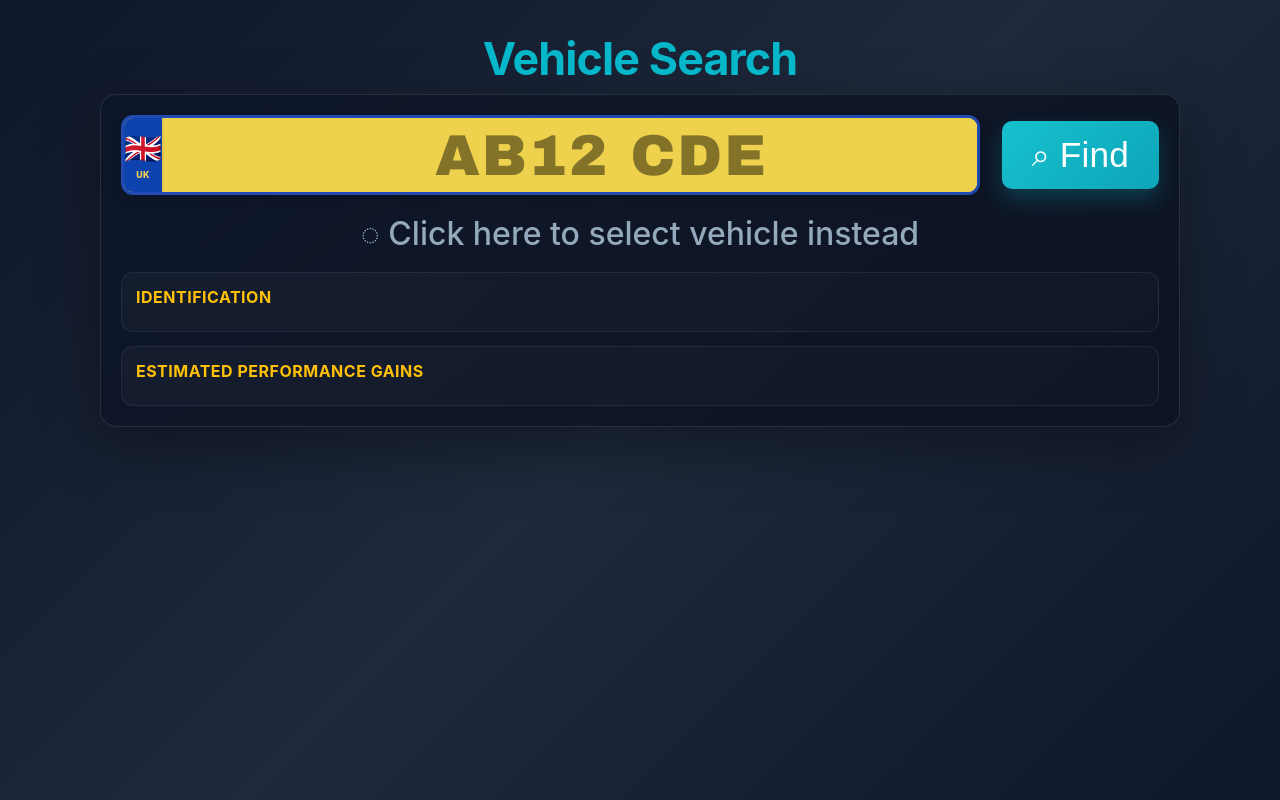
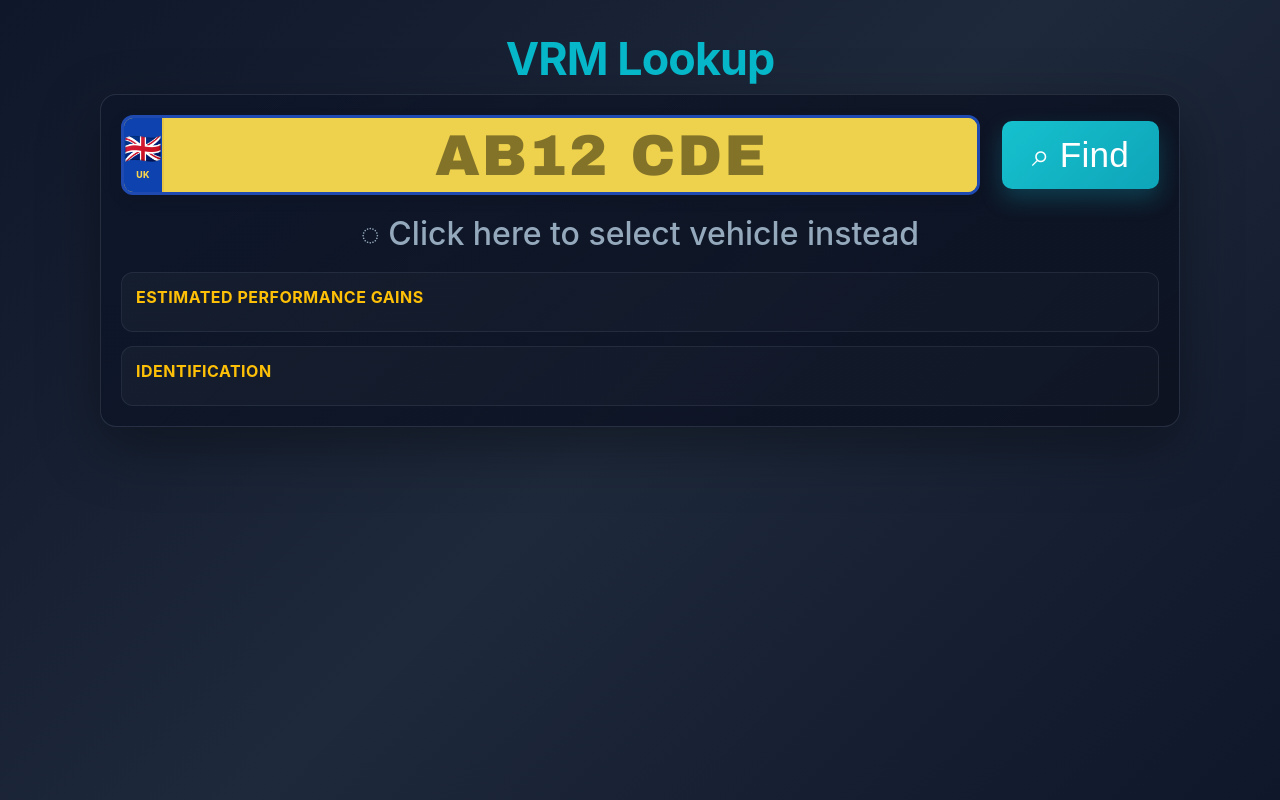
Before and after one commit to carnageremapscr-bit/website, a website: page test-vrm.html in a window 1280 px wide. Drawn offline with Linux system fonts and the light colour scheme.

Commit message:
VRM LOOKUP DPDATE 3

```diff
--- a/test-vrm.html
+++ b/test-vrm.html
@@ -362,7 +362,7 @@
   </div>
 
   <div class="shell">
-    <h1>Vehicle Search</h1>
+    <h1>VRM Lookup</h1>
     <div class="subtitle">Enter a UK vehicle registration number to get instant vehicle information</div>
 
     <div class="panel">
@@ -389,12 +389,12 @@
 
       <div class="results">
         <div class="card">
+          <h3>Estimated Performance Gains</h3>
+          <div class="perf-grid" id="perf-grid"></div>
+        </div>
+        <div class="card">
           <h3>Identification</h3>
           <div class="spec-grid" id="spec-grid"></div>
-        </div>
-        <div class="card">
-          <h3>Estimated Performance Gains</h3>
-          <div class="perf-grid" id="perf-grid"></div>
         </div>
       </div>
 
```
